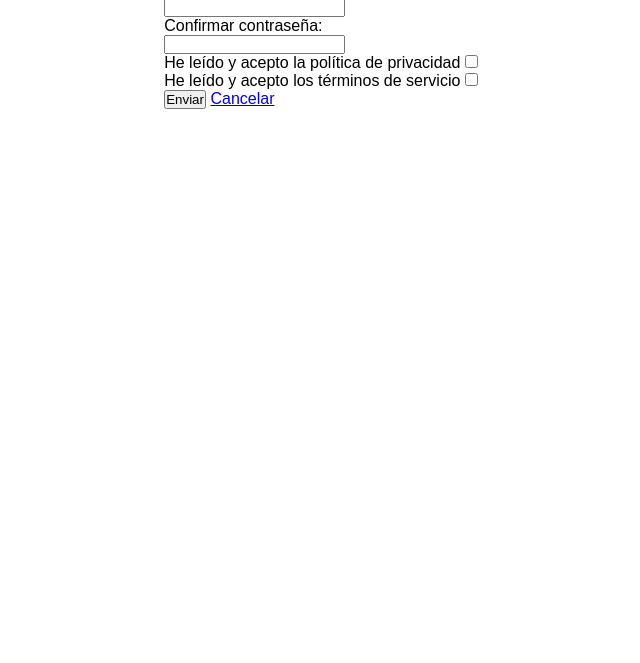
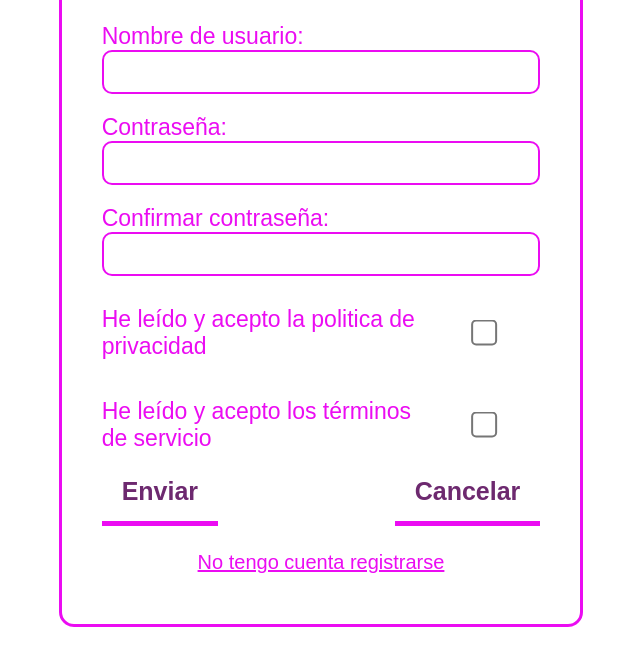
Before and after one commit to Andre-Wireframe/EduCam, a plain HTML site: page templates/singin.html in a window 1280 px wide. Shown: the part 137-800 px from the top of the page, without its empty margins (319-959 px from the left). Drawn offline with Linux system fonts and the light colour scheme; a web font is replaced by a local one.

Commit message:
estilos del login y singin

```diff
--- a/node-server/server.js
+++ b/node-server/server.js
@@ -43,4 +43,6 @@ app.post("/promp", async (request, response) => {
     }
 });
 
+app.post
+
 app.listen(3001, () => console.log("Servidor listo en 3001"));
--- a/static/css/login.css
+++ b/static/css/login.css
@@ -2,6 +2,62 @@
 
 /* Andre-wireframe */
 
+.form-box {
+    display: flex;
+    justify-content: center;
+    align-items: center;
+    min-height: 100vh;
+}
 
+form {
+    border: 3px solid var(--elementos);
+    border-radius: 15px;
+    padding: 40px;
+}
+
+input {
+    width: 100%;
+    border-radius: 10px;
+    padding: 7px;
+    border: 2px solid var(--elementos);
+    color: var(--elementos);
+    font-size: 22px;
+    margin-bottom: 20px;
+}
+
+label {
+    font-size: 23px;
+    color: var(--elementos);
+    width: 100%;
+    flex: 2;
+}
+
+.buttons {
+    display: flex;
+    align-items: center;
+    justify-content: space-between;
+}
+
+input[type="checkbox"] {
+    accent-color: var(--elementos);
+    transform: scale(2);
+    cursor: pointer;
+    border: 1px solid var(--elementos);
+    flex: 0.7;
+    margin: 0;
+}
+
+.case {
+    display: flex;
+    align-items: center;
+    justify-content: space-around;
+    margin: 10px 0;
+}
+
+.link {
+    color: var(--elementos);
+    font-size: 20px;
+    margin-top: 15px;
+}
 
 /* 01000001 01101110 01100100 01110010 01100101 00101101 01110111 01101001 01110010 01100101 01100110 01110010 01100001 01101101 01100101 */
--- a/static/css/styles.css
+++ b/static/css/styles.css
@@ -26,10 +26,13 @@ html {
     text-decoration: none;
     font-size: 25px;
     padding: 15px 20px;
+    border: 0;
     border-bottom: 5px solid var(--elementos);
     font-weight: 600;
     color: rgb(109, 41, 111);
     transition-duration: 0.3s;
+    cursor: pointer;
+    background-color: transparent;
 }
 
 .button-underline:hover {
--- /dev/null
+++ b/static/js/singin.js
@@ -0,0 +1,3 @@
+async function singin() {
+
+}
--- a/templates/singin.html
+++ b/templates/singin.html
@@ -22,19 +22,23 @@
                 <label for="password2">Confirmar contraseña: </label><br>
                 <input type="password" name="password2" id="password2" required><br>
 
-                <label for="pp" class="label-check">
-                    He leído y acepto la política de privacidad
-                    <input type="checkbox" name="pp" id="pp" required>
-                </label>
+                <div class="case">
+                    <label for="pl" class="label-check">He leído y acepto la politica de privacidad</label>
+                    <input type="checkbox" name="pl" id="pl" required>
+                </div>
                 <br>
-                <label for="ts" class="label-check">
-                    He leído y acepto los términos de servicio
+                <div class="case">
+                    <label for="ts" class="label-check">He leído y acepto los términos de servicio</label>
                     <input type="checkbox" name="ts" id="ts" required>
-                </label>
+                </div>
 
                 <div class="buttons">
-                    <button class="button-login" type="submit">Enviar</button>
-                    <a class="button-login" href="index.html">Cancelar</a>
+                    <button class="button-underline" type="submit">Enviar</button>
+                    <a class="button-underline" href="/index.html">Cancelar</a>
+                </div>
+
+                <div class="case">
+                    <a class="link" href="/templates/singin.html">No tengo cuenta registrarse</a>
                 </div>
             </form>
         </div>
```
Also changed, not shown: templates/login.html (+12 -3 lines), static/js/login.js (deleted).
